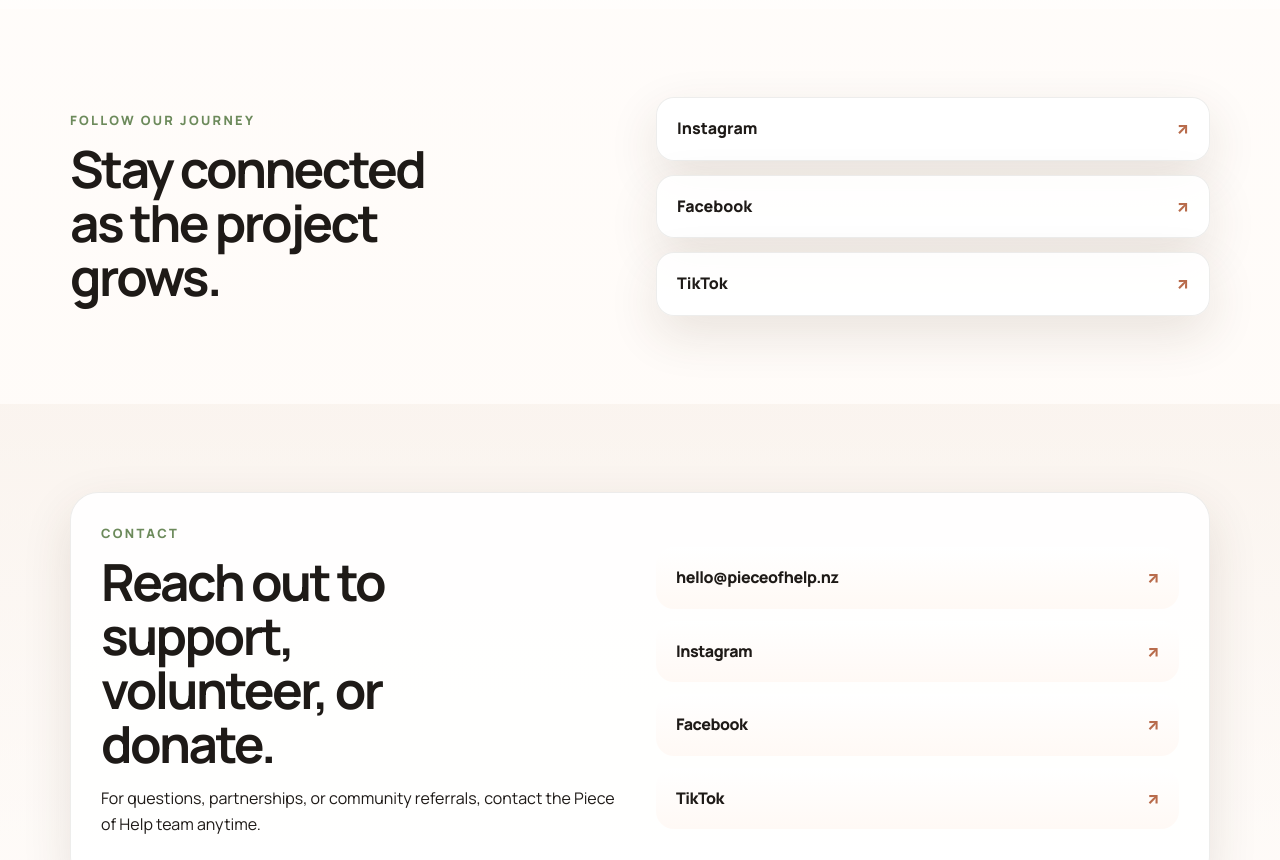
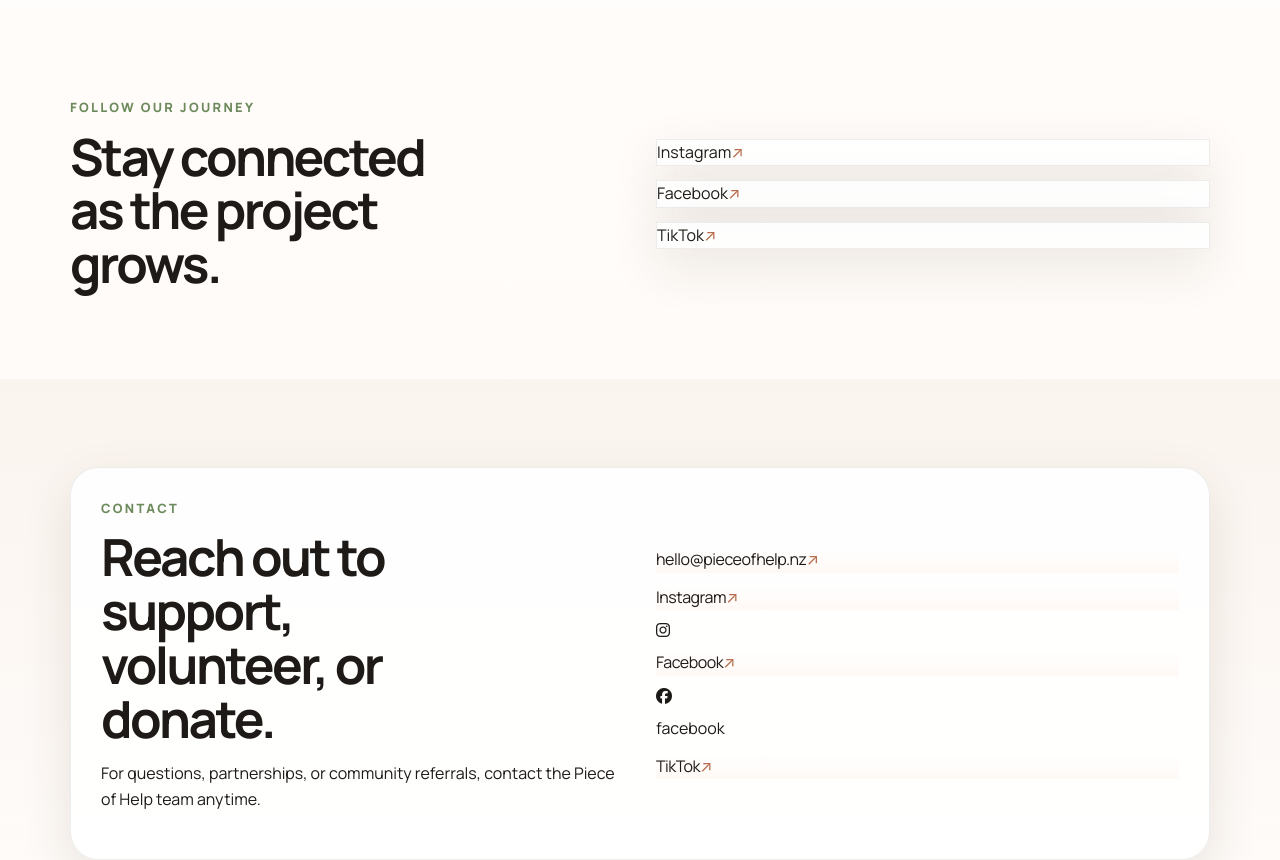
Before and after one commit to rahulyes3/piece-of-help, a website: page index.html in a window 1280 px wide. Shown: the part 3600-4460 px from the top of the page. Drawn offline with Linux system fonts and the light colour scheme.

Commit message:
Added social media icons and links

```diff
--- a/index.html
+++ b/index.html
@@ -11,8 +11,10 @@
   <title>Piece of Help | Small Acts. Big Impact.</title>
   <link rel="preconnect" href="https://fonts.googleapis.com">
   <link rel="preconnect" href="https://fonts.gstatic.com" crossorigin>
+  <link rel="stylesheet" href="https://cdnjs.cloudflare.com/ajax/libs/font-awesome/6.5.0/css/all.min.css">
   <link href="https://fonts.googleapis.com/css2?family=Manrope:wght@400;500;600;700;800&display=swap" rel="stylesheet">
   <link rel="stylesheet" href="styles.css">
+  <link rel="stylesheet" href="https://cdnjs.cloudflare.com/ajax/libs/font-awesome/6.5.0/css/all.min.css">
 </head>
 <body>
   <a class="skip-link" href="#main">Skip to content</a>
@@ -184,8 +186,8 @@
           <h2>Stay connected as the project grows.</h2>
         </div>
         <div class="social-stack">
-          <a class="social-link" href="https://instagram.com" target="_blank" rel="noopener noreferrer">Instagram</a>
-          <a class="social-link" href="https://facebook.com" target="_blank" rel="noopener noreferrer">Facebook</a>
+          <a class="social-link" href="https://www.instagram.com/pieceofhelp?igsh=MXNiemEwcGNnaXR2aQ==" target="_blank" rel="noopener noreferrer">Instagram</a>
+          <a class="social-link" href="https://www.facebook.com/share/1YcN2yLDy8/?mibextid=wwXIfr" target="_blank" rel="noopener noreferrer">Facebook</a>
           <a class="social-link" href="https://tiktok.com" target="_blank" rel="noopener noreferrer">TikTok</a>
         </div>
       </div>
@@ -201,7 +203,9 @@
         <div class="contact-links">
           <a href="mailto:hello@pieceofhelp.nz">hello@pieceofhelp.nz</a>
           <a href="https://www.instagram.com/pieceofhelp?igsh=MXNiemEwcGNnaXR2aQ==" target="_blank" rel="noopener noreferrer">Instagram</a>
+          <i class="fa-brands fa-instagram"></i>
           <a href="https://www.facebook.com/share/1YcN2yLDy8/?mibextid=wwXIfr" target="_blank" rel="noopener noreferrer">Facebook</a>
+          <i class="fa-brands fa-facebook"></i>facebook
           <a href="https://tiktok.com" target="_blank" rel="noopener noreferrer">TikTok</a>
         </div>
       </div>
--- a/styles.css
+++ b/styles.css
@@ -521,15 +521,14 @@ a {
   gap: 14px;
 }
 
-.social-link,
-.contact-links a {
-  display: inline-flex;
-  align-items: center;
-  justify-content: space-between;
-  gap: 14px;
-  padding: 18px 20px;
-  border-radius: 18px;
-  font-weight: 800;
+.social-links a {
+  display: inline-block;
+  margin: 15px;
+  padding: 10px 15px;
+  background: #f2f2f2;
+  border-radius: 8px;
+  text-decoration: none;
+  color: #333;
 }
 
 .social-link::after,
```
